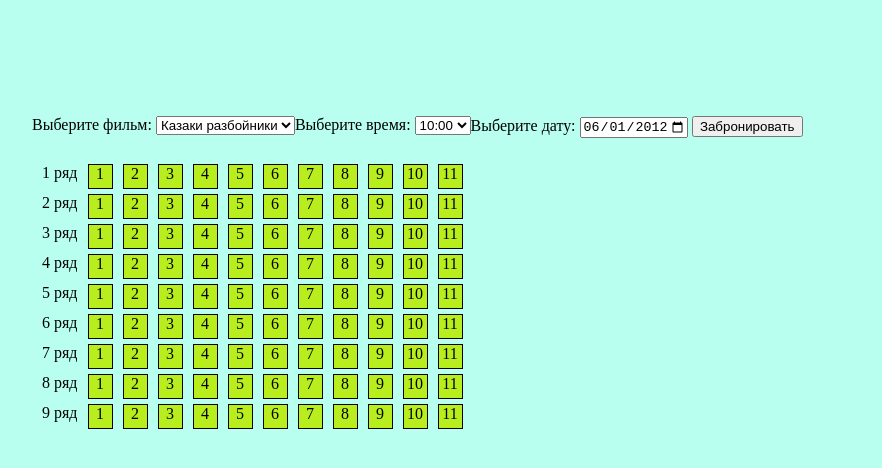
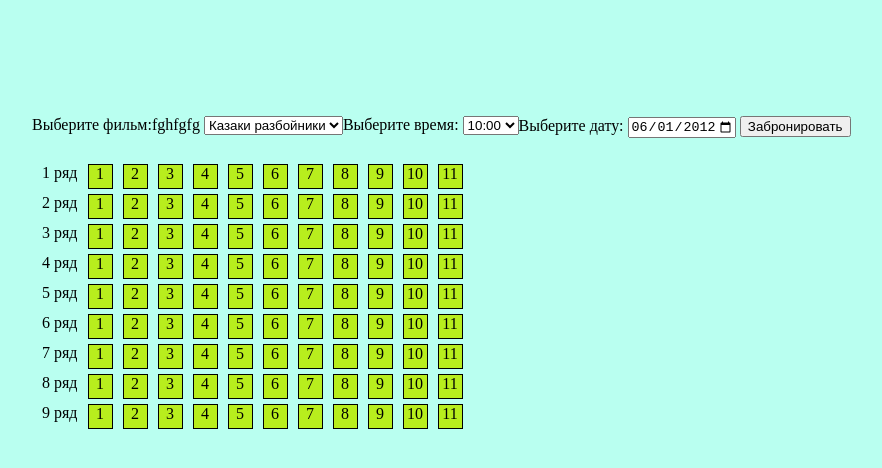
Before and after one commit to Feron1ve/Kino, a plain HTML site: page index.html in a window 1280 px wide. Shown: the whole page, without its empty margins (68-950 px from the left). Drawn offline with Linux system fonts and the light colour scheme.

Commit message:
4 commit

```diff
--- a/index.html
+++ b/index.html
@@ -6,7 +6,7 @@
 </head>
 <body>
 <form id="menu">
-    <p>Выберите фильм:
+    <p>Выберите фильм:fghfgfg
         <select name="" id="" onchange="fun1()">
             <option value="">Казаки разбойники</option>
             <option value="">Маша и медведь</option>
@@ -14,7 +14,6 @@
             <option value="">Пидоры</option>
             <option value="">Уроды</option>
         </select>
-
     <p>Выберите время:
         <select name="" id="" onchange="fun1()">
             <option value="">10:00</option>
```
